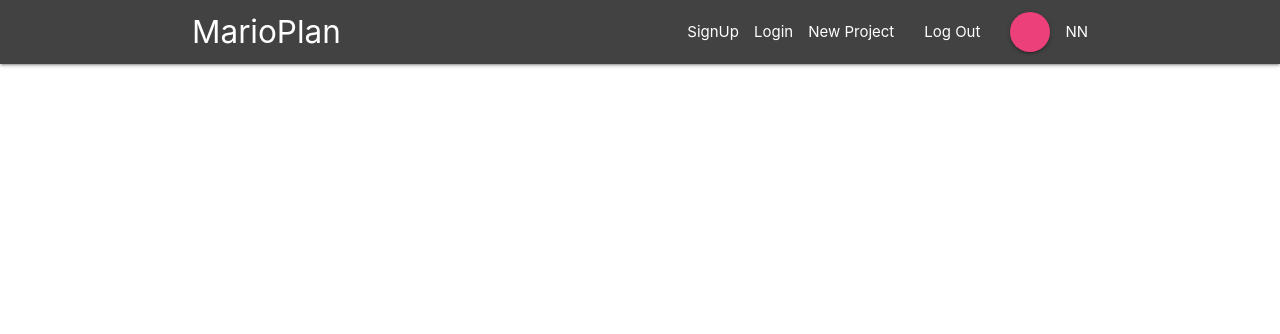
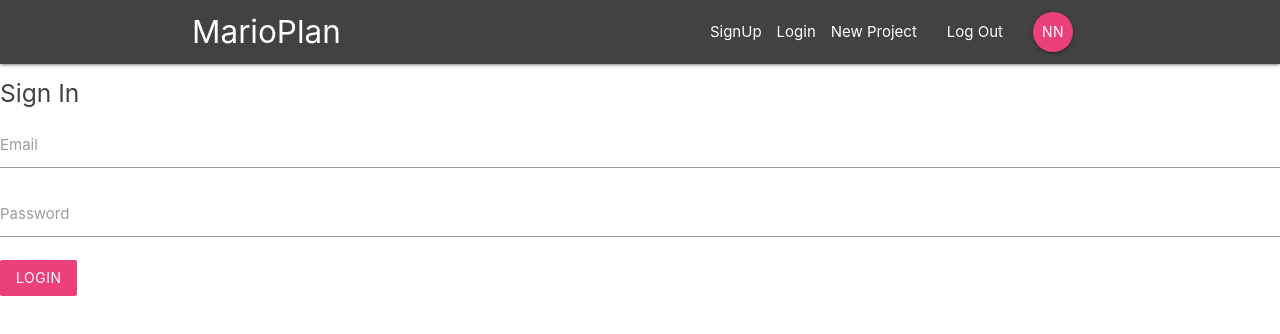
Before and after one commit to Venkatesh-tech/Firebase_Auth, a React (Create React App) app: page /signin in a window 1280 px wide. Shown: the top 334 px of the page. Built offline with nearby package versions, Linux system fonts and the light colour scheme.

Commit message:
Added Router

```diff
--- a/public/index.html
+++ b/public/index.html
@@ -50,5 +50,7 @@
       To begin the development, run `npm start` or `yarn start`.
       To create a production bundle, use `npm run build` or `yarn build`.
     -->
+    <!-- Compiled and minified JavaScript -->
+    <script src="https://cdnjs.cloudflare.com/ajax/libs/materialize/1.0.0/js/materialize.min.js"></script>
   </body>
 </html>
--- a/src/App.js
+++ b/src/App.js
@@ -3,7 +3,7 @@
 import Navbar from "./components/layout/Navbar";
 import Dashboard from "./components/dashboard/Dashboard";
 import ProjectDetails from "./components/projects/ProjectDetail";
-
+import SignIn from "./components/auth/auth/SignIn";
 class App extends Component {
   render() {
     return (
@@ -13,6 +13,7 @@
           <Switch>
             <Route exact path="/" component={Dashboard} />
             <Route path="/project/:id" component={ProjectDetails} />
+            <Route path="/signin" component={SignIn} />
           </Switch>
         </div>
       </BrowserRouter>
--- a/src/components/auth/auth/SignIn.js
+++ b/src/components/auth/auth/SignIn.js
@@ -0,0 +1,40 @@
+import React, { Component } from "react";
+class SignIn extends Component {
+  state = {
+    email: "",
+    password: "",
+  };
+
+  handleChange = (e) => {
+    this.setState({
+      [e.target.id]: e.target.vale,
+    });
+  };
+
+  handleSubmit = (e) => {
+    this.setState({});
+  };
+
+  render() {
+    return (
+      <div className="conatiner">
+        <form onSubmit={this.handleSubmit} className="white">
+          <h5 className="grey-text text-darken-3">Sign In</h5>
+          <div className="input-field">
+            <label htmlFor="email">Email</label>
+            <input type="email" id="email" onChange={this.handleChange} />
+          </div>
+          <div className="input-field">
+            <label htmlFor="password">Password</label>
+            <input type="password" id="password" onChange={this.handleChange} />
+          </div>
+          <div className="input-field">
+            <button className="btn pink lighten-1 z-depth-0">Login</button>
+          </div>
+        </form>
+      </div>
+    );
+  }
+}
+
+export default SignIn;
--- a/src/components/layout/SignedInLink.js
+++ b/src/components/layout/SignedInLink.js
@@ -10,7 +10,9 @@
         <NavLink to="/">Log Out</NavLink>
       </li>
       <li>
-        <NavLink to="/" className="btn btn-floating pink lighten-1"></NavLink>NN
+        <NavLink to="/" className="btn btn-floating pink lighten-1">
+          NN
+        </NavLink>
       </li>
     </ul>
   );
```
